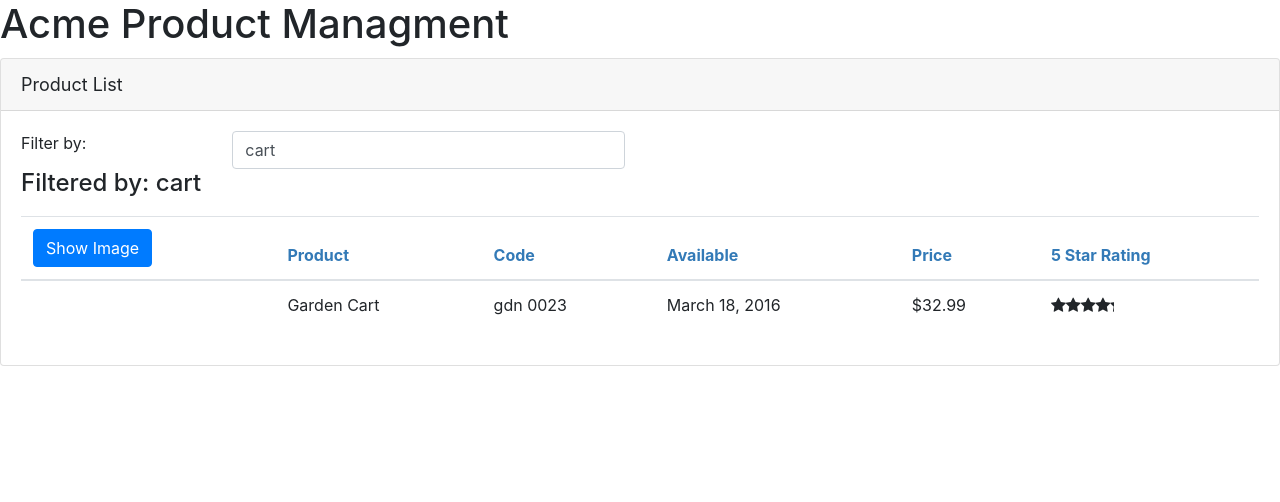
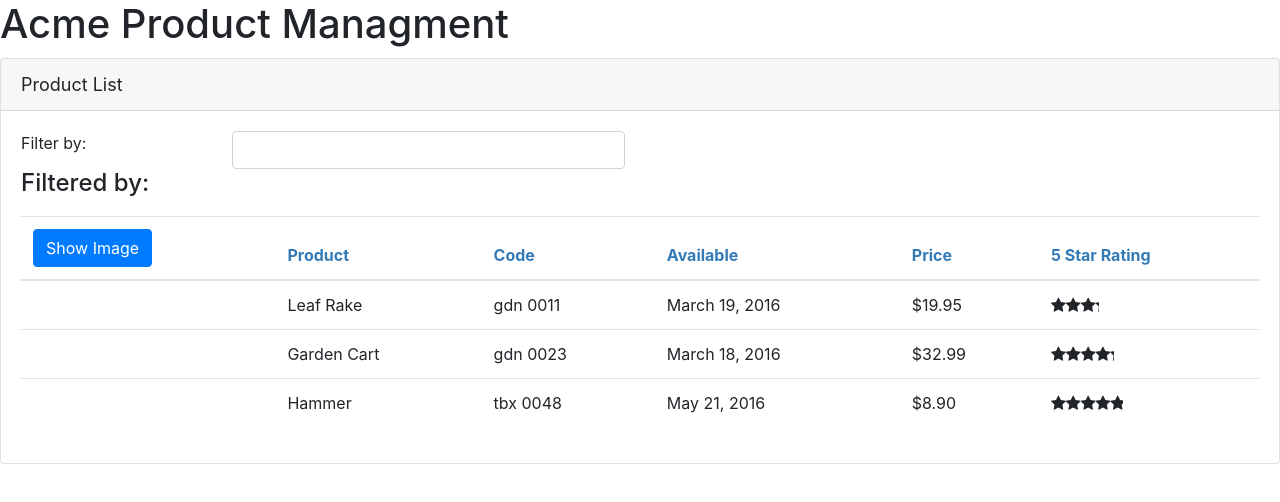
Before and after one commit to Viksaa/apm, an Angular app: page / in a window 1280 px wide. Shown: the top 502 px of the page. Built offline with nearby package versions, Linux system fonts and the light colour scheme.

Commit message:
Added Product Service

```diff
--- a/src/app/products/product-list.component.ts
+++ b/src/app/products/product-list.component.ts
@@ -1,5 +1,6 @@
 import { Component, OnInit } from '@angular/core';
 import { IProduct } from './product';
+import { ProductService } from './product.service';
 
 @Component({
     selector: 'pm-products',
@@ -23,50 +24,19 @@
     }
 
     filteredProducts: IProduct[];
-    products: IProduct[] = [
-        {
-            "productId": 1,
-            "productName": "Leaf Rake",
-            "productCode": "GDN-0011",
-            "releaseDate": "March 19, 2016",
-            "description": "Leaf rake with 48-inch wooden handle.",
-            "price": 19.95,
-            "starRating": 3.2,
-            "imageUrl": "https://openclipart.org/image/300px/svg_to_png/26215/Anonymous_Leaf_Rake.png"
-        },
-        {
-            "productId": 2,
-            "productName": "Garden Cart",
-            "productCode": "GDN-0023",
-            "releaseDate": "March 18, 2016",
-            "description": "15 gallon capacity rolling garden cart",
-            "price": 32.99,
-            "starRating": 4.2,
-            "imageUrl": "https://openclipart.org/image/300px/svg_to_png/58471/garden_cart.png"
-          },
-          {
-            "productId": 5,
-            "productName": "Hammer",
-            "productCode": "TBX-0048",
-            "releaseDate": "May 21, 2016",
-            "description": "Curved claw steel hammer",
-            "price": 8.9,
-            "starRating": 4.8,
-            "imageUrl": "https://openclipart.org/image/300px/svg_to_png/73/rejon_Hammer.png"
-          }
-    ];
+    products: IProduct[] = [];
 
     toggleImage(): void {
         this.showImage = !this.showImage;
     }
 
     ngOnInit(): void {
-        console.log("in OnInit")
+        this.products = this.productService.getProducts();
+        this.filteredProducts = this.products;
     }
 
-    constructor() {
-        this.filteredProducts = this.products;
-        this.listFilter = 'cart';
+    constructor(private productService: ProductService) {
+
     }
 
     performFilter(filterBy: string): IProduct[] {
--- /dev/null
+++ b/src/app/products/product.service.ts
@@ -0,0 +1,44 @@
+import { Injectable } from '@angular/core';
+import { IProduct } from './product';
+
+@Injectable({
+    providedIn: 'root'
+})
+
+export class ProductService {
+
+    getProducts(): IProduct[] {
+        return [
+            {
+                "productId": 1,
+                "productName": "Leaf Rake",
+                "productCode": "GDN-0011",
+                "releaseDate": "March 19, 2016",
+                "description": "Leaf rake with 48-inch wooden handle.",
+                "price": 19.95,
+                "starRating": 3.2,
+                "imageUrl": "https://openclipart.org/image/300px/svg_to_png/26215/Anonymous_Leaf_Rake.png"
+              },
+              {
+                "productId": 2,
+                "productName": "Garden Cart",
+                "productCode": "GDN-0023",
+                "releaseDate": "March 18, 2016",
+                "description": "15 gallon capacity rolling garden cart",
+                "price": 32.99,
+                "starRating": 4.2,
+                "imageUrl": "https://openclipart.org/image/300px/svg_to_png/58471/garden_cart.png"
+              },
+              {
+                "productId": 5,
+                "productName": "Hammer",
+                "productCode": "TBX-0048",
+                "releaseDate": "May 21, 2016",
+                "description": "Curved claw steel hammer",
+                "price": 8.9,
+                "starRating": 4.8,
+                "imageUrl": "https://openclipart.org/image/300px/svg_to_png/73/rejon_Hammer.png"
+              },
+        ]
+    }
+}
```
